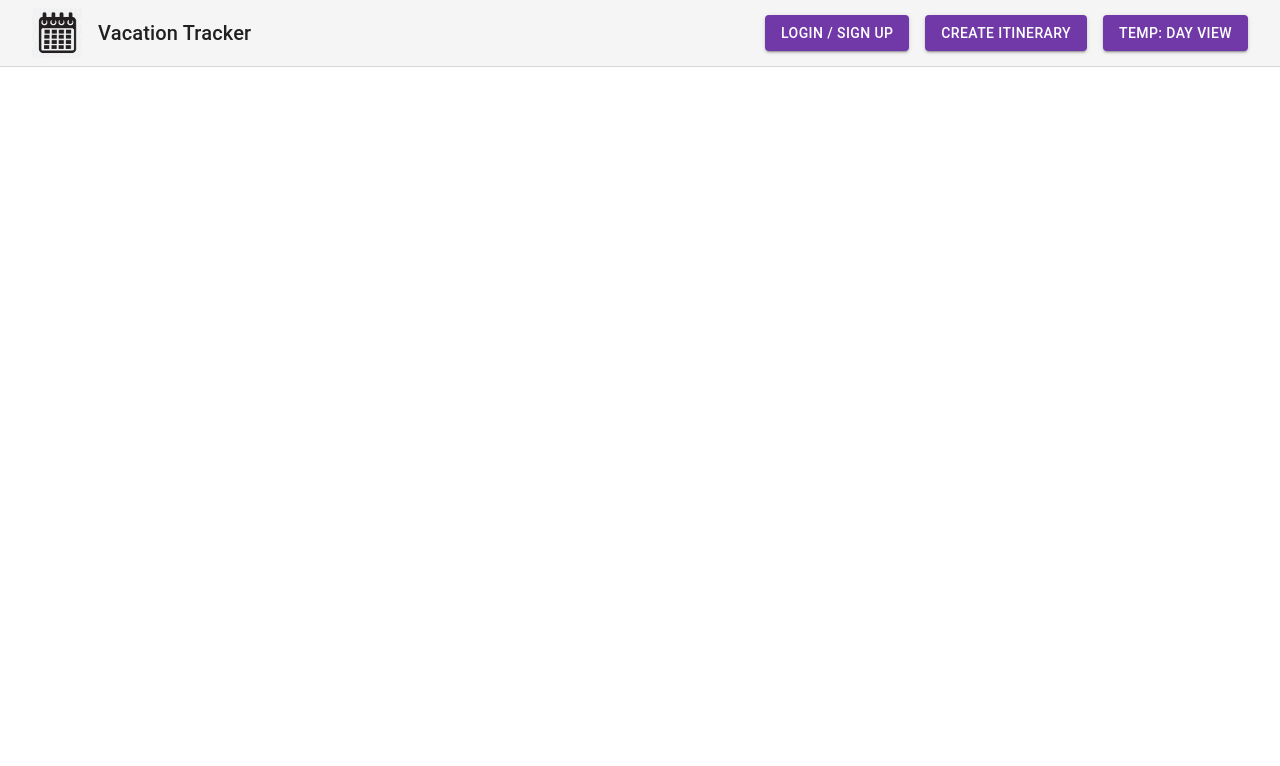
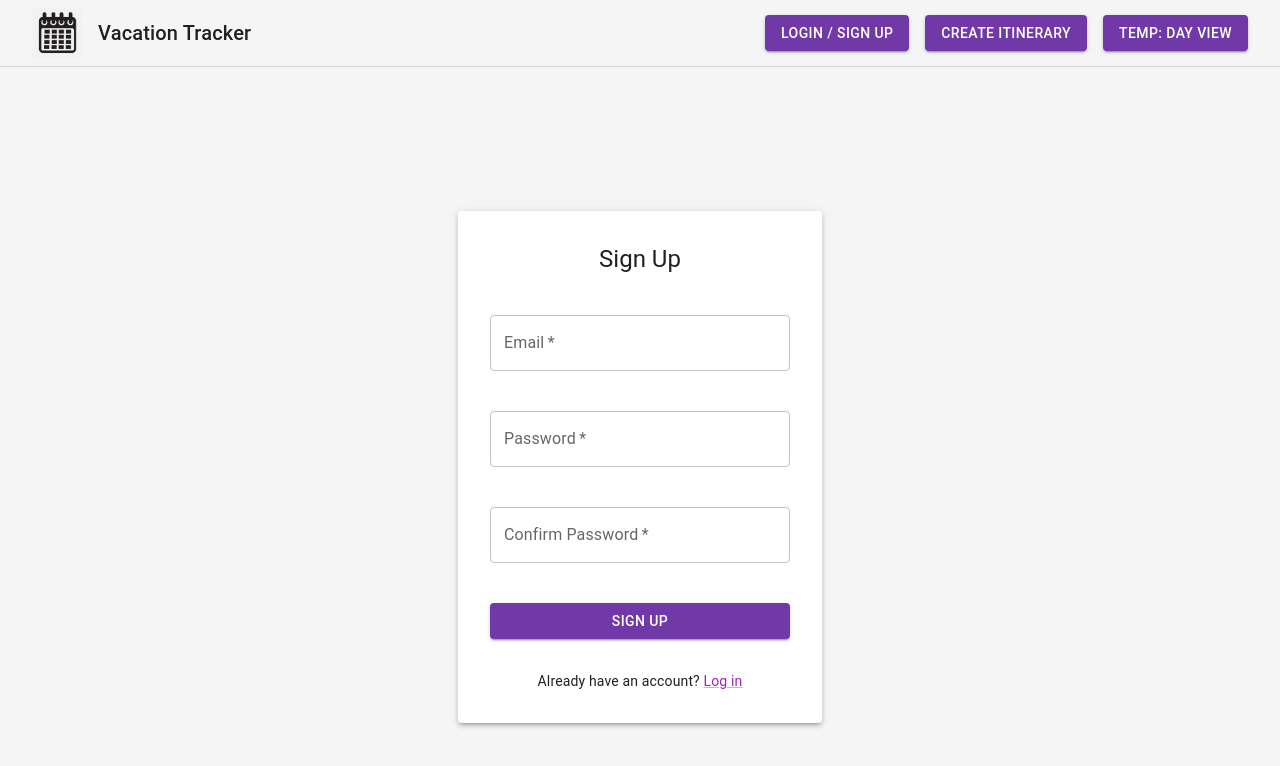
Before and after one commit to seamus0192/307-travel-project, a React (Create React App) app in the folder packages/travel-project-frontend/: page /signup in a window 1280 px wide. Shown: the top 766 px of the page. Built offline with nearby package versions, Linux system fonts and the light colour scheme.

Commit message:
linked all logic, added sign up page

```diff
--- a/packages/travel-project-frontend/src/App.tsx
+++ b/packages/travel-project-frontend/src/App.tsx
@@ -9,6 +9,7 @@ import Login from './pages/Login/Login'
 import ItineraryOverview from './pages/ItineraryOverview/ItineraryOverview'
 import DayView from './pages/DayView/DayView'
 import CreateEvent from './pages/CreateEvent/CreateEvent'
+import Signup from './pages/SignUp/SignUp'
 
 import Header from './components/Header/Header'
 import Footer from './components/Footer/Footer'
@@ -25,6 +26,7 @@ function App (): JSX.Element {
           <Route path="/itinerary" element={<ItineraryOverview />} />
           <Route path="/itinerary/day" element={<DayView />} />
           <Route path="/itinerary/create-event" element={<CreateEvent />} />
+          <Route path="/signup" element={<Signup />} />
         </Routes>
       </div>
       <Footer />
--- a/packages/travel-project-frontend/src/pages/Login/Login.tsx
+++ b/packages/travel-project-frontend/src/pages/Login/Login.tsx
@@ -14,9 +14,29 @@ function Login (): JSX.Element {
   const [email, setEmail] = useState('')
   const [password, setPassword] = useState('')
 
-  const handleLoginButtonClick = (): void => {
-    console.log('Login attempt with email:', email)
-    // TODO: Add your login logic here
+  const handleLoginButtonClick = async (): Promise<void> => {
+    try {
+      const response = await fetch('http://localhost:8000/user', {
+        method: 'PUT',
+        headers: { 'Content-Type': 'application/json' },
+        body: JSON.stringify({ username: email, password: password })
+      })
+
+      if (response.ok) {
+        const userData = await response.json()
+        console.log('Login successful:', userData)
+        // Handle successful login here (e.g., redirect, store user data)
+      } else {
+        console.error('Login failed')
+        // Handle login failure here (e.g., show error message)
+      }
+    } catch (error) {
+      console.error('Network error:', error)
+    }
+  }
+
+  const login = (): void => {
+    handleLoginButtonClick().catch(Error) // Call the async function without awaiting it
   }
 
   return (
@@ -64,7 +84,7 @@ function Login (): JSX.Element {
           type="password"
         />
         <Button
-          onClick={handleLoginButtonClick}
+          onClick={login}
           variant="contained"
           sx={{
             mt: 2,
--- /dev/null
+++ b/packages/travel-project-frontend/src/pages/SignUp/SignUp.tsx
@@ -0,0 +1,118 @@
+import React, { useState } from 'react'
+import { TextField, Button, Paper, Box, Typography, Link } from '@mui/material'
+import { Link as RouterLink } from 'react-router-dom'
+
+function Signup (): JSX.Element {
+  const [email, setEmail] = useState<string>('')
+  const [password, setPassword] = useState<string>('')
+  const [confirmPassword, setConfirmPassword] = useState<string>('')
+
+  const handleSignupButtonClick = async (): Promise<void> => {
+    if (password !== confirmPassword) {
+      console.error('Passwords do not match')
+      return
+    }
+
+    try {
+      const response = await fetch('http://localhost:8000/user', {
+        method: 'PUT',
+        headers: { 'Content-Type': 'application/json' },
+        body: JSON.stringify({ username: email, password })
+      })
+
+      if (response.ok) {
+        const userData = await response.json()
+        console.log('Signup successful:', userData)
+        // Handle successful signup here
+      } else {
+        console.error('Signup failed')
+        // Handle signup failure here
+      }
+    } catch (error) {
+      console.error('Network error:', error)
+    }
+  }
+
+  const signup = (): void => {
+    handleSignupButtonClick().catch(console.error)
+  }
+
+  return (
+    <Box
+      display='flex'
+      flexDirection='column'
+      alignItems='center'
+      justifyContent='center'
+      minHeight='100vh'
+      sx={{ backgroundColor: '#f5f5f5' }}
+    >
+      <Paper
+        elevation={3}
+        sx={{
+          display: 'flex',
+          flexDirection: 'column',
+          alignItems: 'center',
+          padding: 4,
+          gap: 2,
+          minWidth: '300px',
+          maxWidth: '400px'
+        }}
+      >
+        <Typography variant='h5' component='h1' gutterBottom>
+          Sign Up
+        </Typography>
+        <TextField
+          label='Email'
+          variant='outlined'
+          value={email}
+          onChange={(e) => { setEmail(e.target.value) }}
+          fullWidth
+          required
+          margin='normal'
+          type='email'
+        />
+        <TextField
+          label='Password'
+          variant='outlined'
+          value={password}
+          onChange={(e) => { setPassword(e.target.value) }}
+          fullWidth
+          required
+          margin='normal'
+          type='password'
+        />
+        <TextField
+          label='Confirm Password'
+          variant='outlined'
+          value={confirmPassword}
+          onChange={(e) => { setConfirmPassword(e.target.value) }}
+          fullWidth
+          required
+          margin='normal'
+          type='password'
+        />
+        <Button
+          onClick={signup}
+          variant='contained'
+          sx={{
+            mt: 2,
+            mb: 2,
+            backgroundColor: '#7139a8',
+            ':hover': { bgcolor: '#965ad3' }
+          }}
+          fullWidth
+        >
+          Sign Up
+        </Button>
+        <Typography variant='body2'>
+          Already have an account?{' '}
+          <Link component={RouterLink} to='/login' color='secondary'>
+            Log in
+          </Link>
+        </Typography>
+      </Paper>
+    </Box>
+  )
+}
+
+export default Signup
```
